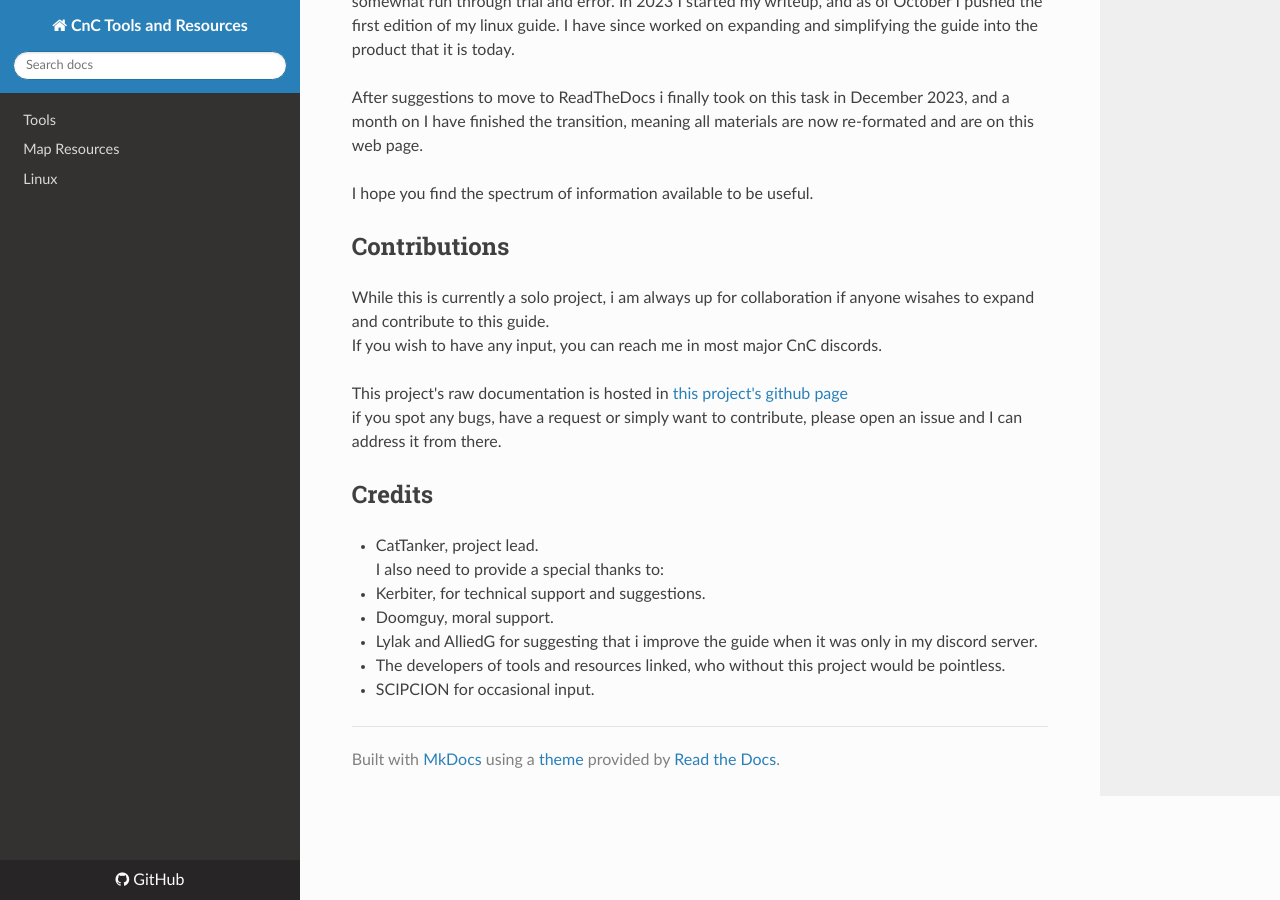
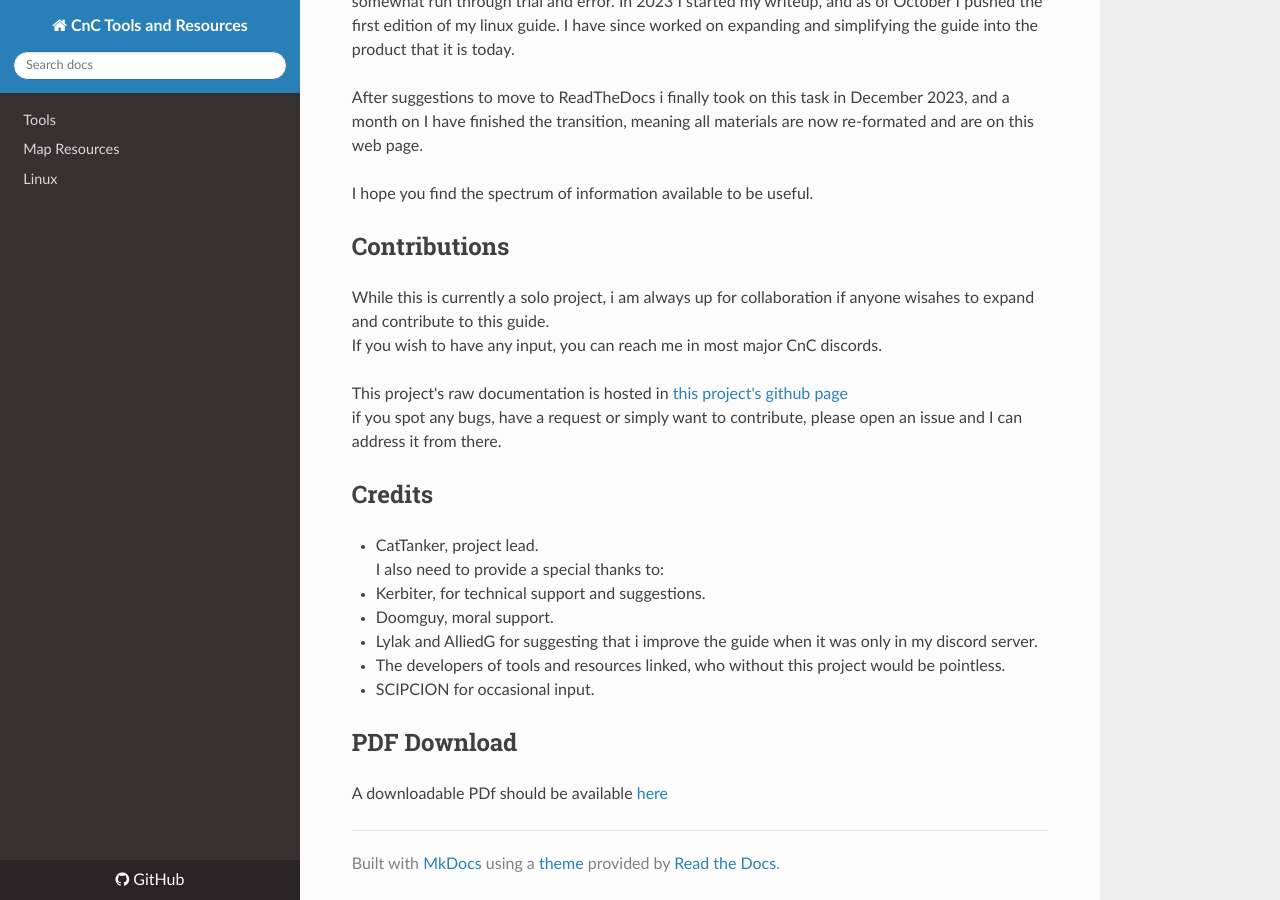
Before and after one commit to CatTanker/cnc_map_tool_guide, an MkDocs documentation site: the page built from docs/index.md, in a window 1280 px wide and 900 px high, scrolled down 538 px. Built offline with MkDocs 1.6.1, drawn with Linux system fonts in a browser that asks for light colours; nearby versions of some CDN libraries.

Commit message:
maybe a direct download

```diff
--- a/.readthedocs.yaml
+++ b/.readthedocs.yaml
@@ -18,7 +18,7 @@ build:
     - weasyprint
   jobs:
     post_build:
-#      - mkdir -p $READTHEDOCS_OUTPUT/pdf/
+      - mkdir -p $READTHEDOCS_OUTPUT/pdf/
       - ls -lR
 #      - mv ./site/builds.pdf $READTHEDOCS_OUTPUT/pdf/
 
--- a/docs/index.md
+++ b/docs/index.md
@@ -29,3 +29,6 @@ I also need to provide a special thanks to: <br>
 - Lylak and AlliedG for suggesting that i improve the guide when it was only in my discord server. <br>
 - The developers of tools and resources linked, who without this project would be pointless. <br>
 - SCIPCION for occasional input.
+
+## PDF Download
+A downloadable PDf should be available [here](site/builds.pdf)
```
